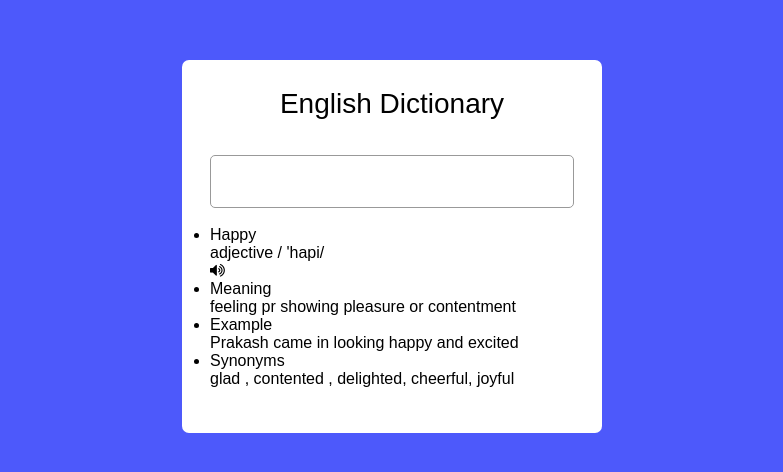
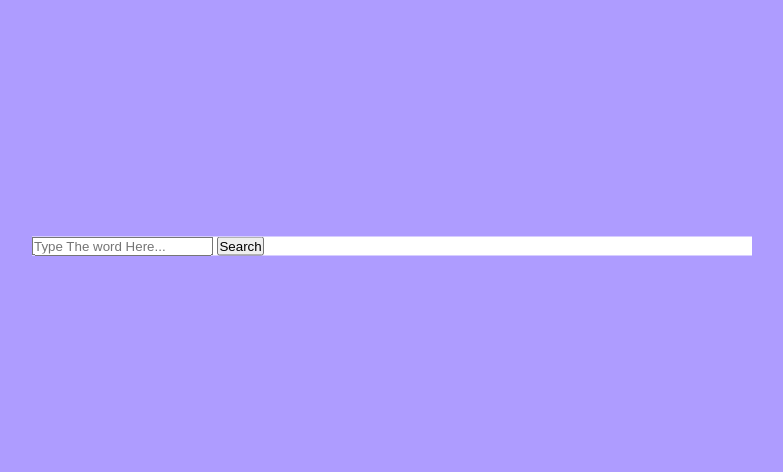
Before and after one commit to munny006/Dictionary-App, a plain HTML site: page index.html in a window 1280 px wide. Shown: the part 154-626 px from the top of the page, without its empty margins (248-1031 px from the left). Drawn offline with Linux system fonts and the light colour scheme; a web font is replaced by a local one.

Commit message:
first commit

```diff
--- a/index.html
+++ b/index.html
@@ -8,55 +8,12 @@
 	<link rel="stylesheet" href="https://cdnjs.cloudflare.com/ajax/libs/font-awesome/4.7.0/css/font-awesome.min.css">
 	</head>
     <body>
-        <div class="wrapper">
-            <header>English Dictionary</header>
-        <div class="search">
-            <input type="text">
-            <i class="fa fa-search" aria-hidden="true"></i>
-            <i class="fa fa-times" aria-hidden="true"></i>
+        <div class="container">
+            <div class="search-box">
+                <input type="text" name="" placeholder="Type The word Here...">
+                <button id="search-btn">Search</button>
 
-        </div>
-        <ul>
-            <li class="word">
-                <div class="details">
-                    <p>Happy</p>
-                    <span>adjective / 'hapi/</span>
-
-                </div>
-                <i class="fa fa-volume-up" aria-hidden="true"></i>
-            </li>
-            <div class="content">
-                <li class="meaning">
-                    <div class="details">
-                        <p>Meaning</p>
-                        <span>feeling pr showing pleasure or contentment</span>
-
-                    </div>
-                </li>
-                <li class="example">
-                    <div class="details">
-                        <p>Example</p>
-                        <span>Prakash came in looking happy and excited</span>
-
-                    </div>
-                </li>
-
-                <li class="synonyms">
-                    <div class="details">
-                        <p>Synonyms</p>
-                        <div class="list">
-                        <span>glad ,</span>
-                        <span>contented ,</span>
-                        <span>delighted,</span>
-                        <span>cheerful,</span>
-                        <span>joyful </span>
-
-                    </div>
-                    </div>
-                </li>
             </div>
-
-        </ul>
 
         </div>
     </body>
--- a/style.css
+++ b/style.css
@@ -1,48 +1,20 @@
 *{
+    padding: 0;
     margin: 0;
-    padding: 0;
     box-sizing: border-box;
-    font-family: 'poppins',sans-serif;
 }
-
+*:not(i){
+    font-family: "Poppins",sans-serif;
+}
 body{
-    display: flex;
-    align-items: center;
-    justify-content: center;
-    min-height: 100vh;
-    background: #4d59fb;
+    background-color: #ae9cff!important;
 }
-.wrapper{
-    width: 420px;
-    background: #fff;
-    border-radius: 7px;
-    padding: 28px 28px 45px;
-}
-.wrapper header{
-    font-size: 28px;
-    font-weight: 500;
-    text-align: center;
+.container{
+    background-color: #ffffff;
+    width: 90vmin;
+    position: absolute;
+    transform: translate(-50%,-50%);
+    top:50%;
+    left: 50%;
 
 }
-.wrapper .search{
-    position: relative;
-    margin: 35px 0 18px;
-}
-.search input{
-    height: 53px;
-    width: 100%;
-    outline: none;
-    border-radius: 5px;
-    border:1px solid #999;
-}
-.search :where(i,span){
-    position: absolute;
-    top: 50%;
-    color: #fff;
-    transform: translateY(-50%);
-}
-.search  i {
-    left:18px;
-    font-size: 16px;
-    pointer-events: none;
-}
```
